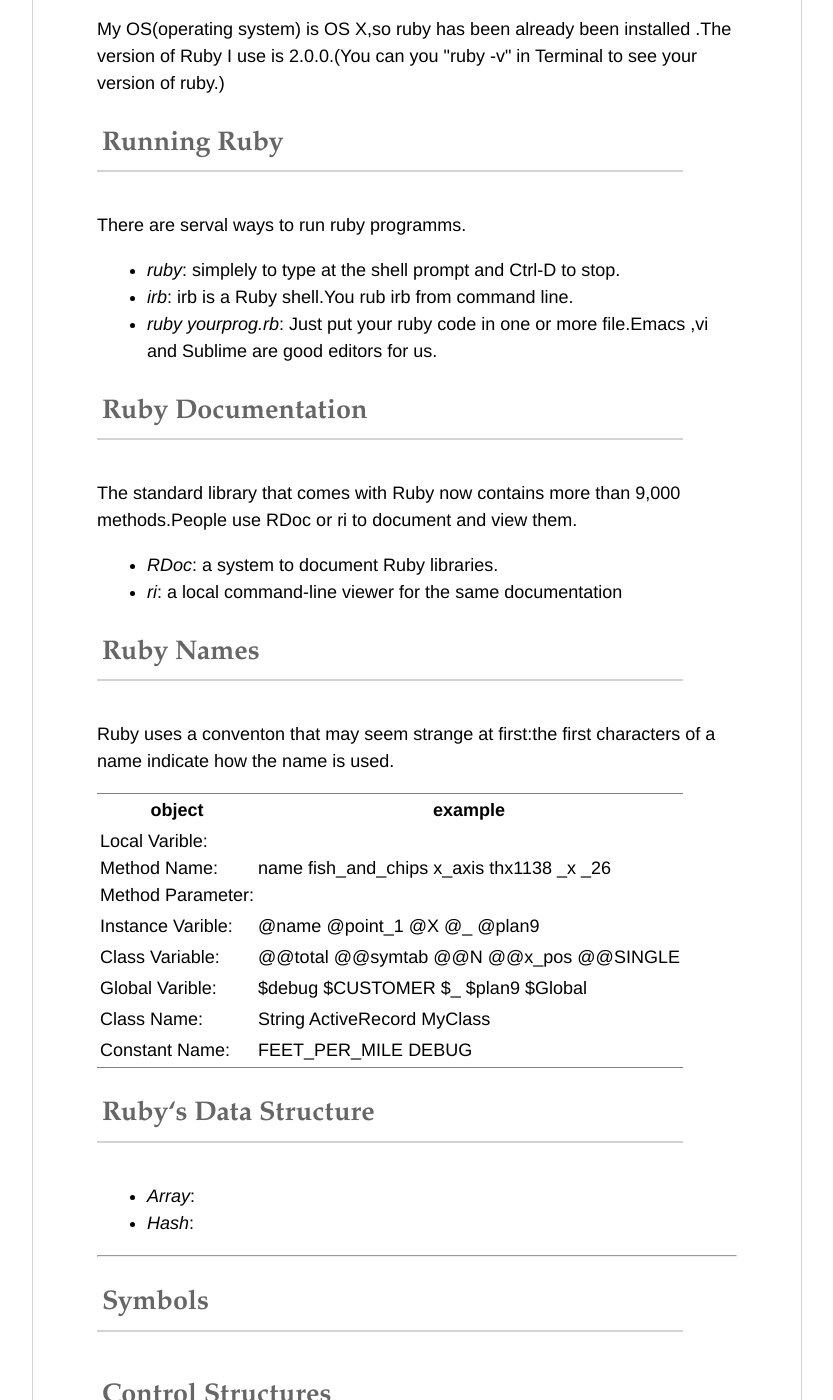
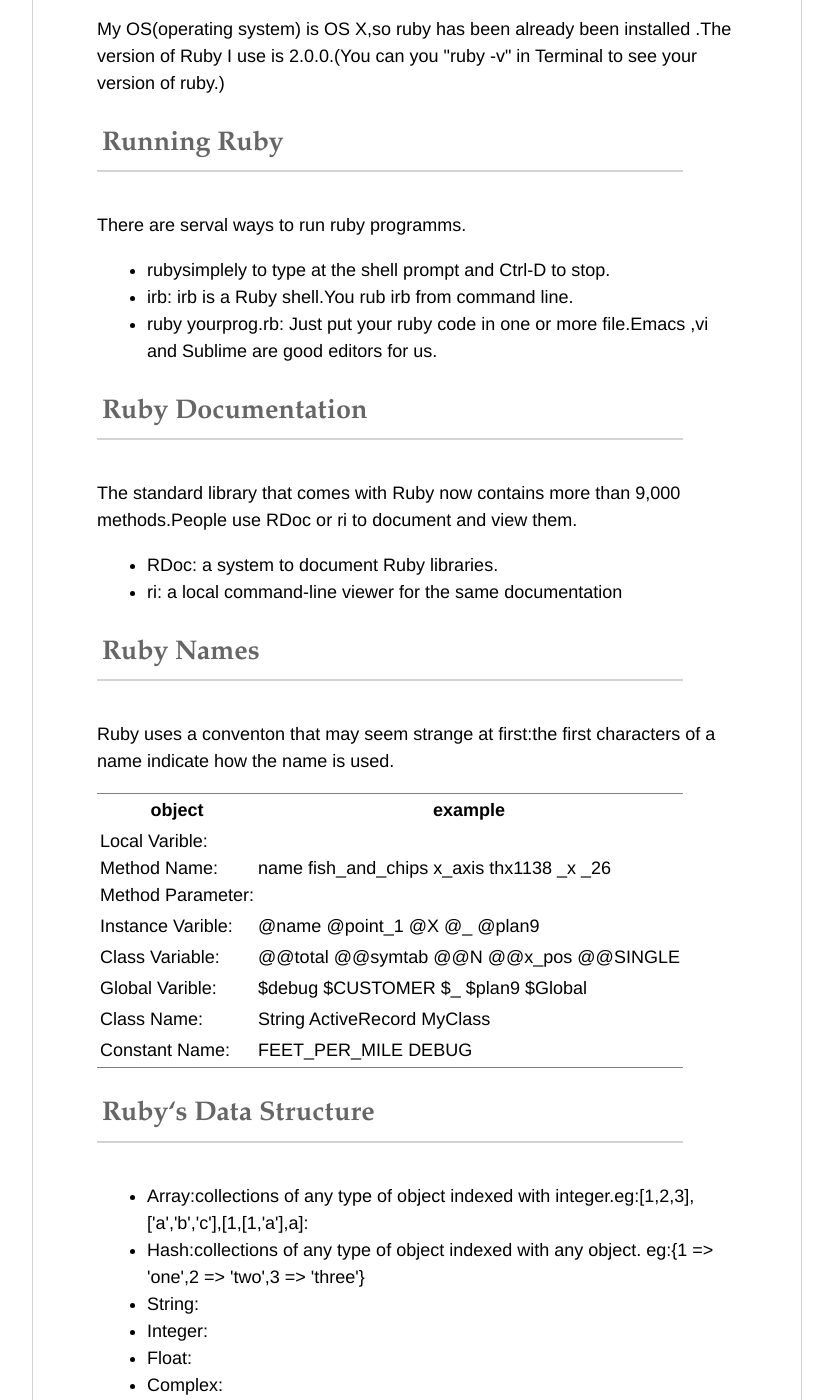
Before and after one commit to 0x00evil/0x00evil.github.io, a Jekyll site: the page built from _posts/2014-04-23-ruby-lesson-one.html, in a window 1280 px wide and 1400 px high, scrolled down 242 px. Shown: the whole window, without its empty margins (224-1057 px from the left). Built offline with Jekyll 4.4.1, drawn with Linux system fonts in a browser that asks for light colours; some of the changed text lies outside the part shown.

```diff
--- a/_posts/2014-04-23-ruby-lesson-one.html
+++ b/_posts/2014-04-23-ruby-lesson-one.html
@@ -12,9 +12,9 @@
 <p>
 There are serval ways to run ruby programms.
 <ul>
-<li><em>ruby</em>: simplely to type at the shell prompt and Ctrl-D to stop.</li>
-<li><em>irb</em>: irb is a Ruby shell.You rub irb from command line.</li>
-<li><em>ruby yourprog.rb</em>: Just put your ruby code in one or more file.Emacs ,vi and Sublime are good editors for us.</li>
+<li>rubysimplely to type at the shell prompt and Ctrl-D to stop.</li>
+<li>irb: irb is a Ruby shell.You rub irb from command line.</li>
+<li>ruby yourprog.rb: Just put your ruby code in one or more file.Emacs ,vi and Sublime are good editors for us.</li>
 </ul>
 </p>
 
@@ -23,8 +23,8 @@
 The standard library that comes with Ruby now contains more than 9,000 methods.People use RDoc or ri to document and view them.
 </p>
 <ul>
-<li><em>RDoc</em>: a system to document Ruby libraries.</li>
-<li><em>ri</em>: a local command-line viewer for the same documentation</li>
+<li>RDoc: a system to document Ruby libraries.</li>
+<li>ri: a local command-line viewer for the same documentation</li>
 </ul>
 
 <h2>Ruby Names</h2>
@@ -67,18 +67,28 @@
 
 <h2>Ruby‘s Data Structure</h2>
 <ul>
-<li><em>Array</em>:</li>
-<li><em>Hash</em>:</li>
+<li>Array:collections of any type of object indexed with integer.eg:[1,2,3],['a','b','c'],[1,[1,'a'],a]:</li>
+<li>Hash:collections of any type of object indexed with any object. eg:{1 => 'one',2 => 'two',3 => 'three'}</li>
+<li>String:</li>
+<li>Integer:</li>
+<li>Float:</li>
+<li>Complex:</li>
 </ul>
-<hr />
+
 <h2>Symbols</h2>
 <p>
 </p>
 
 <h2>Control Structures</h2>
 <ul>
-<li><em>if statement:</em></li>
-<li><em>while loop:</em></li>
+<li>if:</li>
+<li>unless:</li>
+</ul>
+
+<h2>Loop Structures</h2>
+<li>while:</li>
+<li>for:</li>
+<li>loop:</li>
 </ul>
 
 <h2>Regular Expression</h2>
@@ -102,7 +112,7 @@
 
 <h2>Blocks and Iterators</h2>
 <p>
-Code blocks are just chunks of code between braces or between <em>do</em> and <em>end</em>.
+Code blocks are just chunks of code between braces or between do and end.
 </p>
 <ul>
 <li>
@@ -129,7 +139,7 @@
 end<br />
 </code>
 call_block { puts "In the block"}<br />
-<em>produces:</em><br />
+produces:<br />
 Start of method<br />
 In the block<br />
 In the block<br />
@@ -143,7 +153,7 @@
 end<br />
 </code>
 who_says_what {|person,phrase| puts"#{person} says #{phrase}"}<br />
-<em>produces:</em><br />
+produces:<br />
 Dave says hello<br />
 Andy says goodbye
 </li>
--- a/css/home.css
+++ b/css/home.css
@@ -5,7 +5,7 @@
     padding: 2% 5% 5% 5%;
     width: 50%;
     line-height: 150%;
-   border: 1px solid LightGray;
+     border: 1px solid LightGray;
 }
 
 a {
```
Also changed, not shown: other parts of _posts/2014-04-23-ruby-lesson-one.html (+2 -2 lines).
